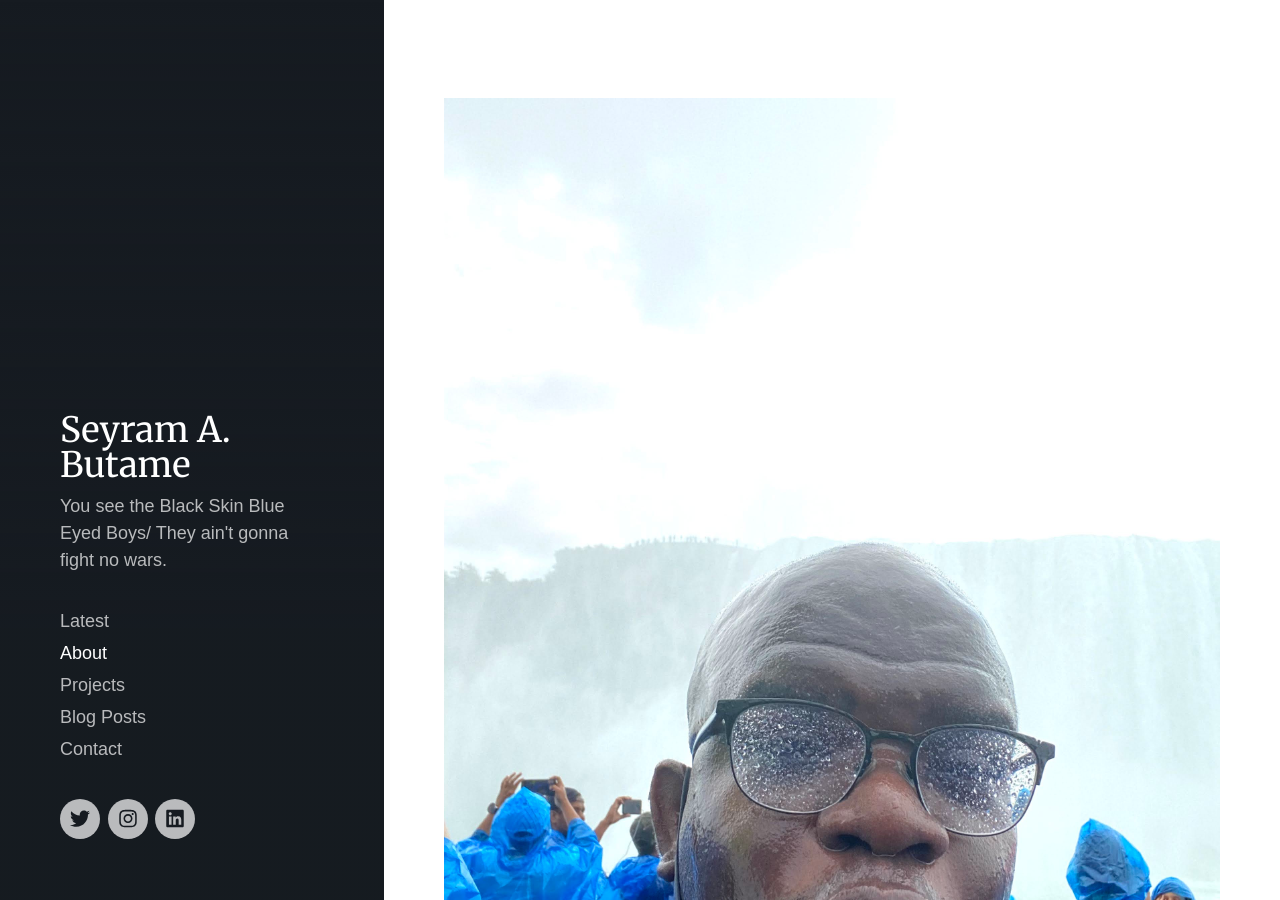
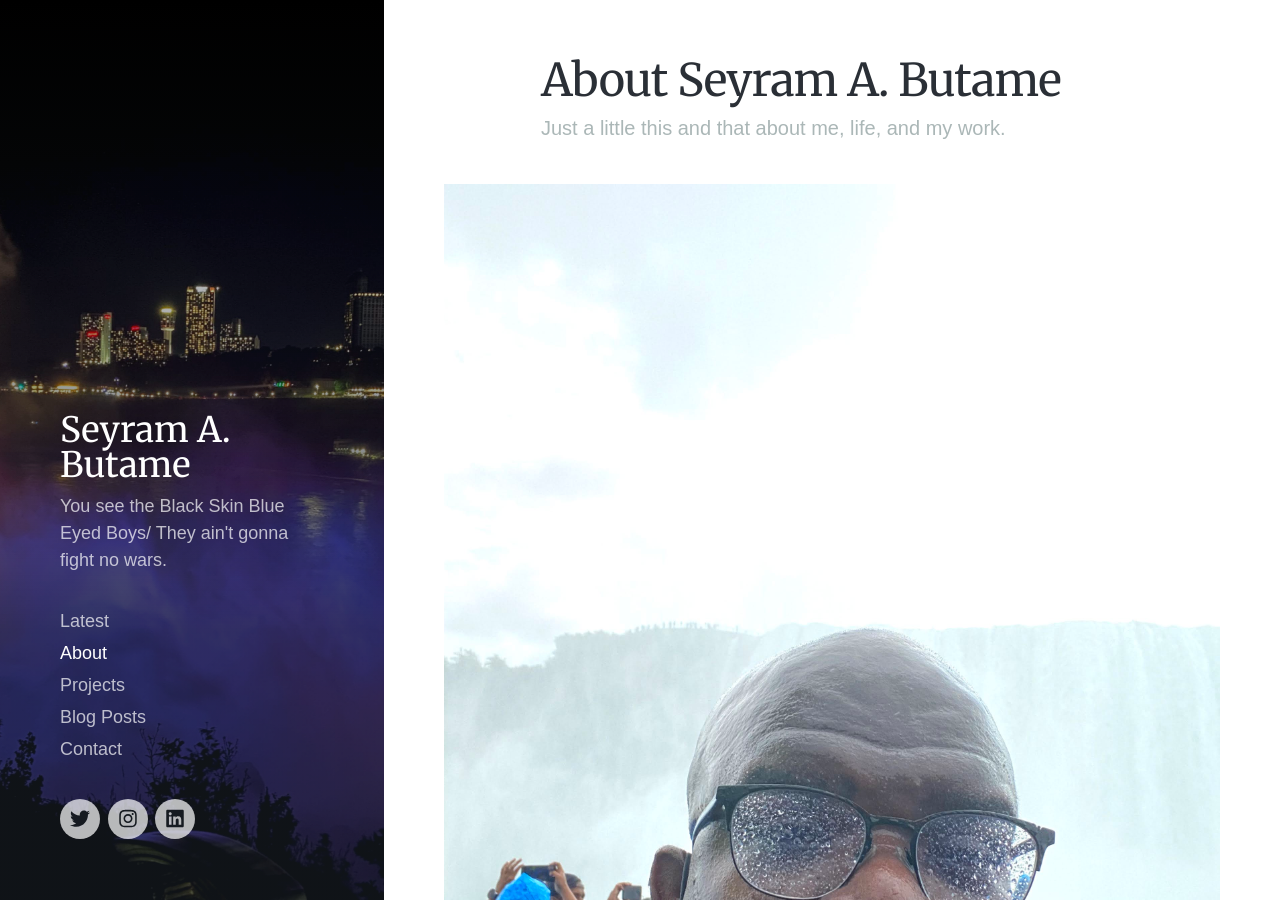
Before and after one commit to butames/blog.github.io, a Jekyll site: the page built from _pages/about.md, in a window 1280 px wide and 900 px high. Built offline with Jekyll 4.4.1, drawn with Linux system fonts in a browser that asks for light colours; nearby versions of some CDN libraries; some web fonts are replaced.

Commit message:
Update about.md

```diff
--- a/_pages/about.md
+++ b/_pages/about.md
@@ -2,7 +2,7 @@
 title: About Seyram A. Butame
 subtitle: Just a little this and that about me, life, and my work.
 description: Just a little this and that about me, life, and my work.
-featured_image: /images/about/about-niagarafalls.jpg ([^1]: My footnote.)
+featured_image: /images/about/about-niagarafalls.jpg
 ---
 
 ![](/images/about/about-portrait.jpg)
```
